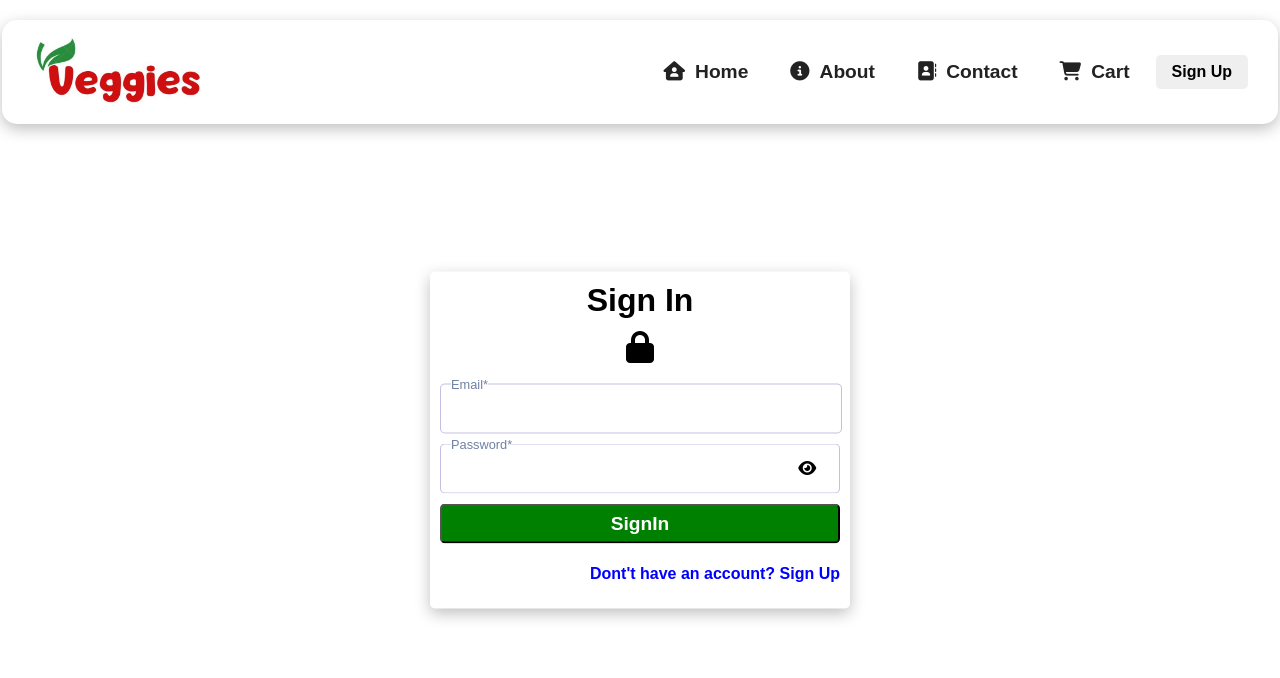
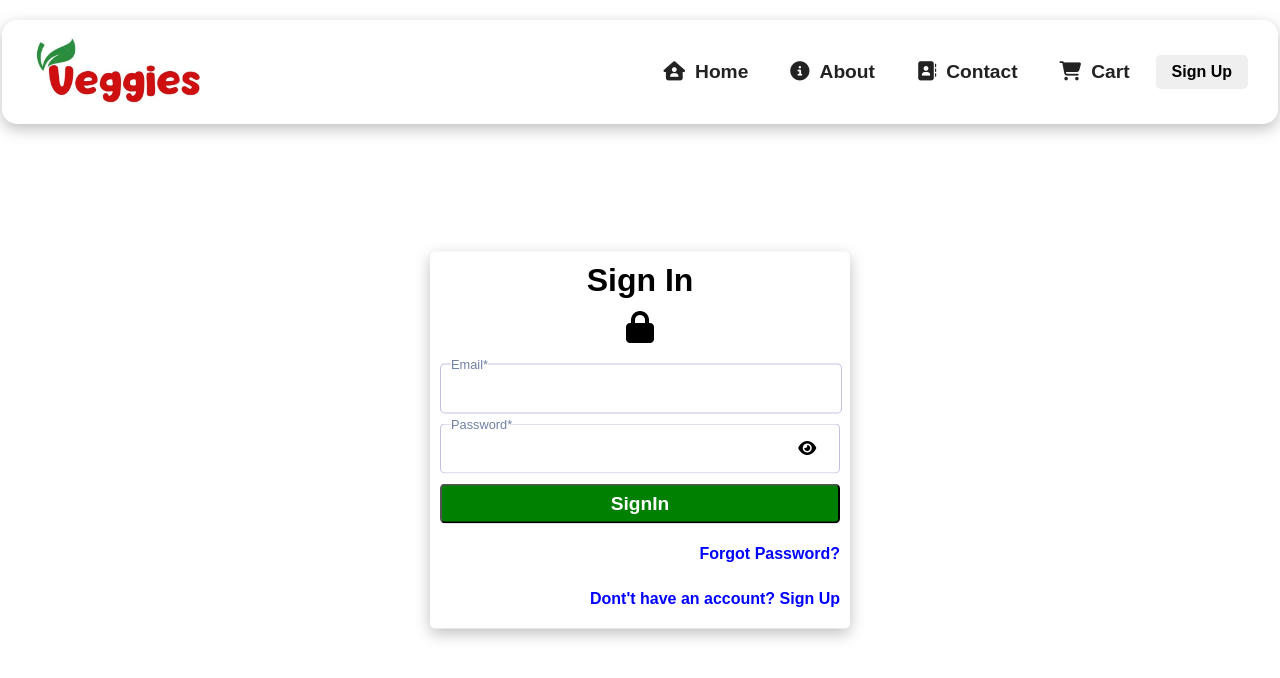
Before and after one commit to TusharSoni26/vegitable-log, a React (Create React App) app: page /auth in a window 1280 px wide. Shown: the top 678 px of the page. Built offline with nearby package versions, Linux system fonts and the light colour scheme; the HTML template or start-up script is replaced by a standard one.

Commit message:
Integrated Backend API

```diff
--- a/src/components/Auth.css
+++ b/src/components/Auth.css
@@ -2,7 +2,7 @@
     background-color: rgb(249, 185, 185);
 } */
 .container{
-    background-color: #fff;
+    background-color: rgb(255, 255, 255);
     border-radius: 5px;
     position: absolute;
     top: 50%;
@@ -84,11 +84,8 @@
     line-height: 1;
     left: 16px;
     background-color: white;
+    transform: translate(-5px, 0px) scale(0.8);
   }
-
-.form-group label {
-    transform: translate(-5px, 0px) scale(0.8);
-}
 
 /* .form-group:focus-within label {
     transform: translate(-5px, 0px) scale(0.8);
@@ -154,6 +151,16 @@
     font-size: 1em;
 }
 
+.fg-pass{
+    background-color: #fff;
+    color: blue;
+    text-align: right;
+    border: 0px;
+    cursor: pointer;
+    font-size: 1em;
+    margin: 0px 0px;
+}
+
 .lock-icon{
     width: 100%;
     height: 40px;
--- a/src/components/Auth.js
+++ b/src/components/Auth.js
@@ -1,12 +1,17 @@
 import React, { useState } from 'react'
+import { useNavigate } from 'react-router-dom';
 import './Auth.css';
+import Spinner from './Spinner';
 
-const initialState = { firstName: '', lastName: '', email: '', password: '', confirmPassword: '' };
+const initialState = { name: '', email: '', password: '', conformPassword: '' };
 
 const Auth = () => {
   const [form, setForm] = useState(initialState);
   const [isSignUp, setIsSignUp] = useState(false);
+  const [loading, setLoading] = useState(true);
+  const [clicked, setClicked] = useState(false);
   const [showPassword, setShowPassword] = useState(false);
+  const navigate = useNavigate();
 
   var strClass = "form-group";
 
@@ -18,11 +23,69 @@ const Auth = () => {
     setShowPassword(false);
   }
 
-  function handleChange(e){
-    console.log(e.target.value);
+  const handleChange = (e) => {
+    const {name, value} = e.target;
+    setForm({...form, [name]:value});
+  }
+
+  const handleSubmit = async(e) => {
+    e.preventDefault();
+    setClicked(true);
+    const allFormValue = {"name": form.fullName, "email":form.email, "password":form.password, "conformPassword":form.conformPassword}
+
+    if(isSignUp){
+      try{
+        let res = await fetch("/customer/register", {
+          // mode: 'no-cors',
+          method:"POST",
+          headers:{'content-type':'application/json'},
+          body:JSON.stringify(allFormValue)
+        });
+
+        if(res.status == 200){
+          setLoading(false);
+          localStorage.setItem("isLoggedIn", true);
+          localStorage.setItem("userEmail", allFormValue.email);
+          navigate('/');
+        }
+        else{
+          localStorage.setItem("isLoggedIn", false);
+        }
+      } catch(error) {
+        console.log(error.message);
+      }
+    }
+    else{
+      const loginFormValue = {"email":form.email, "password":form.password}
+      // console.log(loginFormValue);
+      try{
+        let res = await fetch("/customer/login", {
+          // mode: 'no-cors',
+          method:"POST",
+          headers:{'content-type':'application/json'},
+          body:JSON.stringify(loginFormValue)
+        });
+
+        if(res.status == 200){
+          setLoading(false);
+          localStorage.setItem("isLoggedIn", true);
+          localStorage.setItem("userEmail", allFormValue.email);
+          navigate('/');
+        }
+        else{
+          localStorage.setItem("isLoggedIn", false);
+        }
+      } catch(error) {
+        console.log(error.message);
+      }
+    }
   }
 
   const handleShowPassword = () => setShowPassword(!showPassword);
+
+  if(loading && clicked){
+    return (<Spinner speed={1} customText={"Loading..."}/>);
+  }
 
   return (
     <div className='wrapper'>
@@ -31,26 +94,22 @@ const Auth = () => {
         <div className='lock-icon'>
         <i className="fa-solid fa-lock fa-2xl"></i>
         </div>
-        <form className='form-ele'>
+        <form className='form-ele' method='POST' onSubmit={handleSubmit}>
           {isSignUp && (
             <div className='first-row'>
               <div className="form-group">
-                <input name="firstName" className='form-input' onchange={handleChange} autoFocus/>
-                <label>First Name*</label>
-              </div>
-              <div className='form-group'>
-                <input name="lastName" className='form-input'  onchange={handleChange} />
-                <label>Last Name*</label>
+                <input name="fullName" className='form-input' onChange={handleChange} autoFocus/>
+                <label>Full Name*</label>
               </div>
             </div>
           )
           }
           <div className='form-group'>
-            <input name="email" className='form-input' type="email" onchange={handleChange} />
+            <input name="email" className='form-input' type="email" onChange={handleChange} />
             <label>Email*</label>
           </div>
           <div className='form-group spe'>
-            <input name="password" className='form-input' type={showPassword ? 'text' : 'password'} onchange={handleChange}/>
+            <input name="password" className='form-input' type={showPassword ? 'text' : 'password'} onChange={handleChange}/>
             <label>Password*</label>
             <div className='icon-eye' onClick={handleShowPassword}>
               <i className={showPassword ? "fa-solid fa-eye-slash" : "fa-solid fa-eye"} ></i>
@@ -59,7 +118,7 @@ const Auth = () => {
           {
             isSignUp && (
               <div className='form-group'>
-                <input name='confirmPassword' className='form-input' type="password" onchange={handleChange}/>
+                <input name='conformPassword' className='form-input' type="password" onChange={handleChange}/>
                 <label>Confirm Password*</label>
               </div>
             )
@@ -68,8 +127,11 @@ const Auth = () => {
           <button type='submit' className='form-btn signin'>
             {isSignUp?"SignUp":"SignIn"}
           </button>
-
-          <button onClick={switchMode} className='form-btn  acc-change'>
+          {isSignUp?"":
+          <button className='form-btn  acc-change'>
+            Forgot Password?
+          </button>}
+          <button onClick={switchMode} className='form-btn  fg-pass'>
             {isSignUp ? 'Already have an account? Sign In' : "Dont't have an account? Sign Up"}
           </button>
         </form >
```
